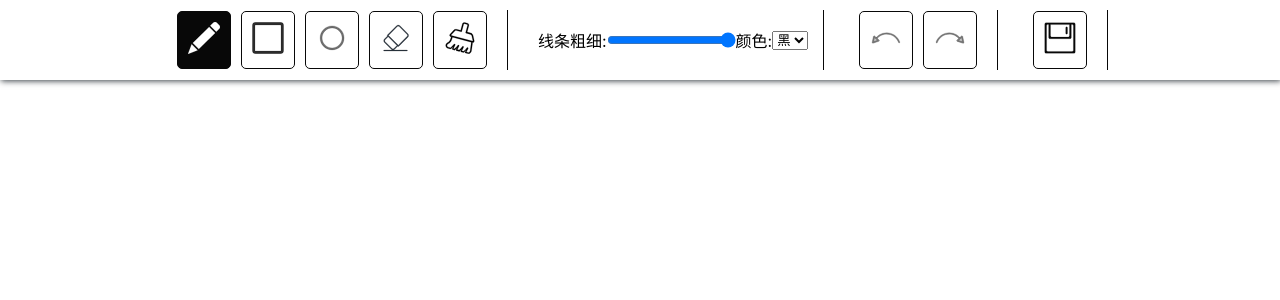
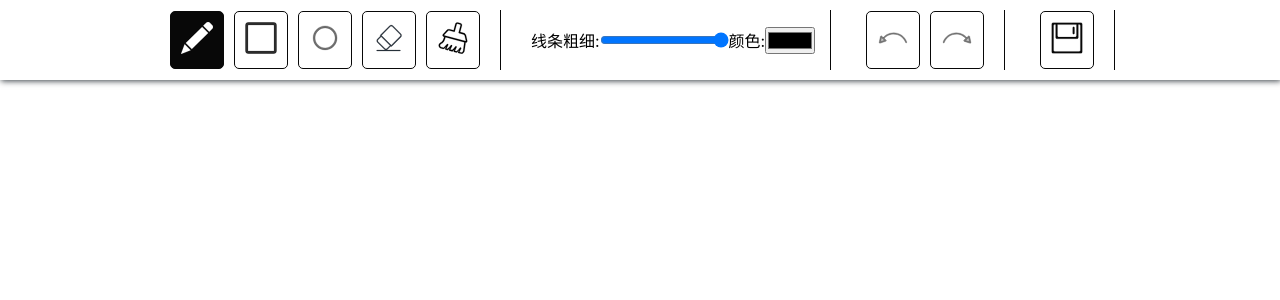
Before and after one commit to wweggplant/WhiteBoard, a React (Create React App) app: page / in a window 1280 px wide. Shown: the top 300 px of the page. Built offline with nearby package versions, Linux system fonts and the light colour scheme.

Commit message:
使用浏览器默认的color picker,替换之前的下拉

```diff
--- a/public/index.html
+++ b/public/index.html
@@ -9,7 +9,6 @@
       name="description"
       content="Web site created using create-react-app"
     />
-    <link rel="apple-touch-icon" href="%PUBLIC_URL%/logo192.png" />
     <!--
       manifest.json provides metadata used when your web app is installed on a
       user's mobile device or desktop. See https://developers.google.com/web/fundamentals/web-app-manifest/
--- a/src/layout/Toolbars/index.js
+++ b/src/layout/Toolbars/index.js
@@ -55,13 +55,8 @@ function Toolbars() {
         <div className="toolbars-area">
           线条粗细:<input type="range" id="volume" name="volume"
                       min="0" max="11" onChange={setSetting('lineWidth')}/>
-          颜色:<select onChange={setSetting('strokeStyle')} >
-          <option value="black">黑</option>
-          <option value="red">红</option>
-          <option value="yellow">黄</option>
-          <option value="blue">蓝</option>
-          <option value="green">绿</option>
-        </select>
+          颜色:
+          <input type="color" onChange={setSetting('strokeStyle')}/>
         </div>
         <div className="toolbars-area">
           <ToolButton title="重做" status={CONST.UNDO} onClick={togglePen(CONST.UNDO)}>
```
Also changed, not shown: 1 other file (tests, documents, lock files or other folders).
